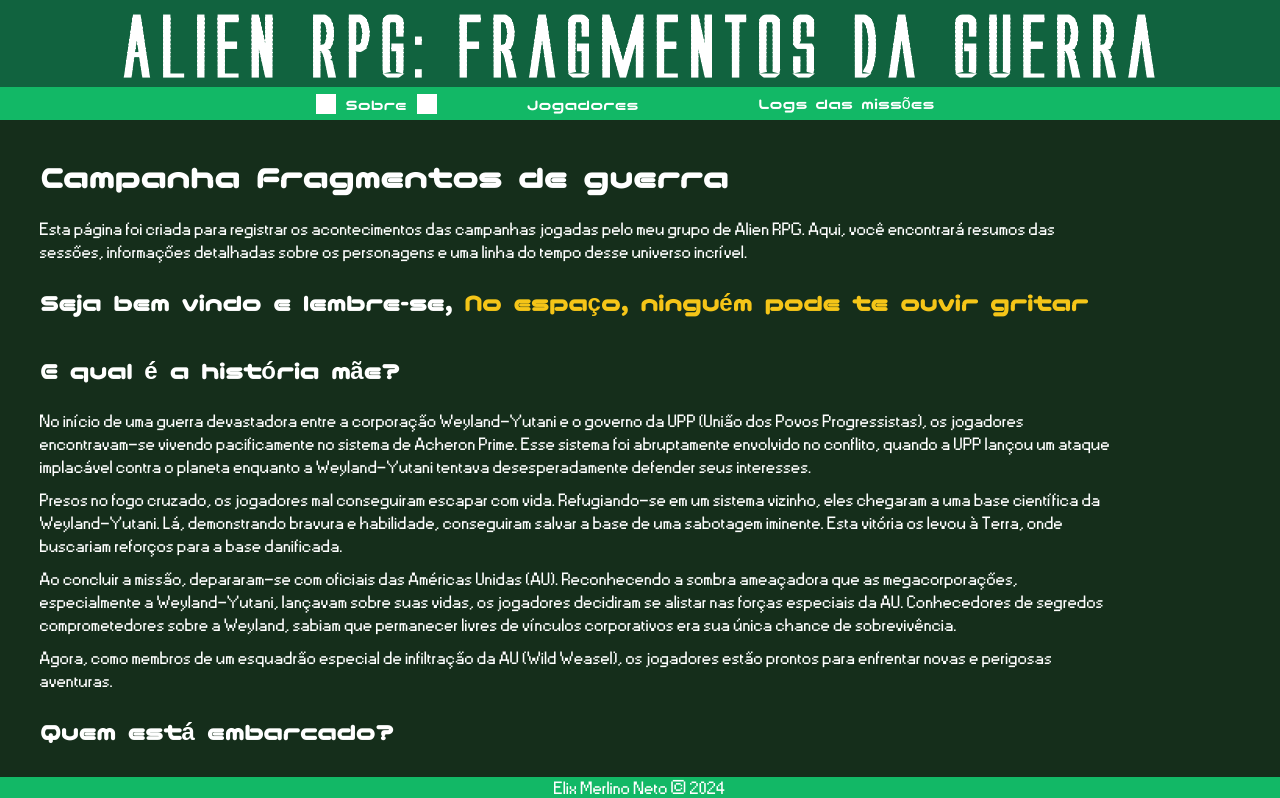
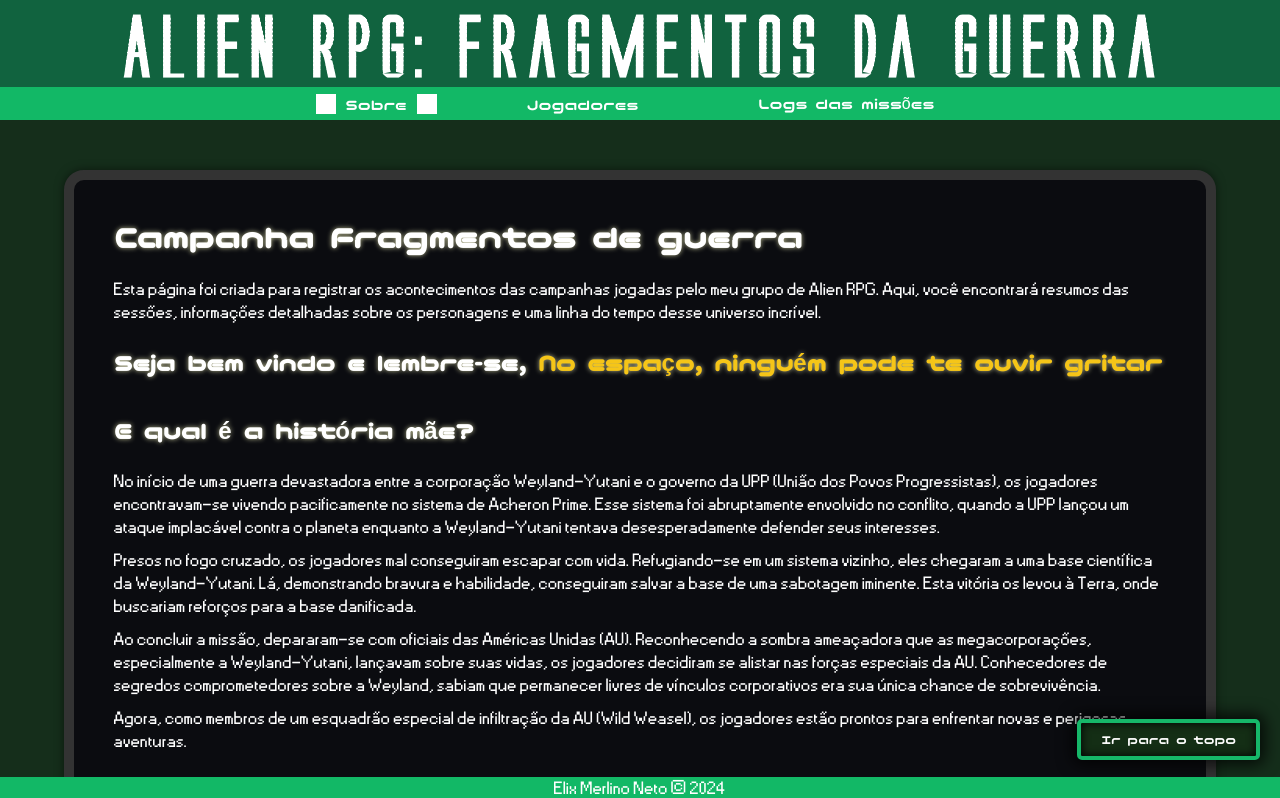
Before and after one commit to netoelix/alien-rpg, a React (Vite) app: page /about in a window 1280 px wide. Shown: the top 798 px of the page. Built offline with nearby package versions, Linux system fonts and the light colour scheme.

Commit message:
Ajuste css pagina sobre e adicionando botão para ir para o topo da pagina

```diff
--- /dev/null
+++ b/src/components/ButtonTop.tsx
@@ -0,0 +1,20 @@
+import { ButtonTopStyle } from '../styles/ButtonTopStyle';
+
+function ButtonTop() {
+  const scrollToTop = () => {
+    window.scrollTo({
+      top: 0,
+      behavior: 'smooth',
+    });
+  };
+
+  return (
+    <ButtonTopStyle
+      onClick={ scrollToTop }
+    >
+      Ir para o topo
+    </ButtonTopStyle>
+  );
+}
+
+export default ButtonTop;
--- a/src/components/Layout.tsx
+++ b/src/components/Layout.tsx
@@ -1,12 +1,14 @@
 import { Outlet } from 'react-router-dom';
 import Header from './Header';
 import Footer from './Footer';
+import ButtonTop from './ButtonTop';
 
 function Layout() {
   return (
     <>
       <Header />
       <Outlet />
+      <ButtonTop />
       <Footer />
     </>
   );
--- a/src/pages/About.tsx
+++ b/src/pages/About.tsx
@@ -3,6 +3,7 @@
 function About() {
   return (
     <AboutStyle>
+      <div>
         <h1>Campanha Fragmentos de guerra</h1>
         <p>
           Esta página foi criada para registrar os acontecimentos das
@@ -107,6 +108,7 @@
           {' '}
           <a href="http://" target="_blank" rel="noopener noreferrer">https://www.newordereditora.com/</a>
         </p>
+      </div>
     </AboutStyle>
   );
 }
--- a/src/styles/AboutStyle.ts
+++ b/src/styles/AboutStyle.ts
@@ -4,11 +4,22 @@
 
     display: flex;
     flex-direction: column;
-    align-items: flex-start;
+    align-items: center;
     justify-content: center;
     padding: 20px;
-    margin-bottom: 20px;
-    width:90%;
+    margin: 50px auto 100px;
+    width: 90%;
+    overflow-y: auto;
+    background-color: #0b0c10;
+    border: 10px solid #333;
+    box-shadow: 0 0 10px rgba(0,0,0,0.5);
+    border-radius: 20px;
+
+
+    h1, h2, h3, h4 {
+        color: #dcdcaa;
+        text-shadow: 0 0 5px rgba(220,220,170,0.8);
+    }
 
     h1 {
         font-size: 2rem;
--- /dev/null
+++ b/src/styles/ButtonTopStyle.ts
@@ -0,0 +1,13 @@
+import styled from 'styled-components';
+
+export const ButtonTopStyle = styled.button`
+    position: fixed;
+    bottom: 40px;
+    right: 20px;
+    color: white;
+    padding: 10px 20px;
+    background-color: #142E15;
+    border: 4px solid #16B769;
+    border-radius: 5px;
+    box-shadow: inset 0 0 10px #000000, 0px 0px 15px 5px rgba(0,0,0,0.75);
+    `;
```
Lines whose indentation alone changed are shown as unchanged.
